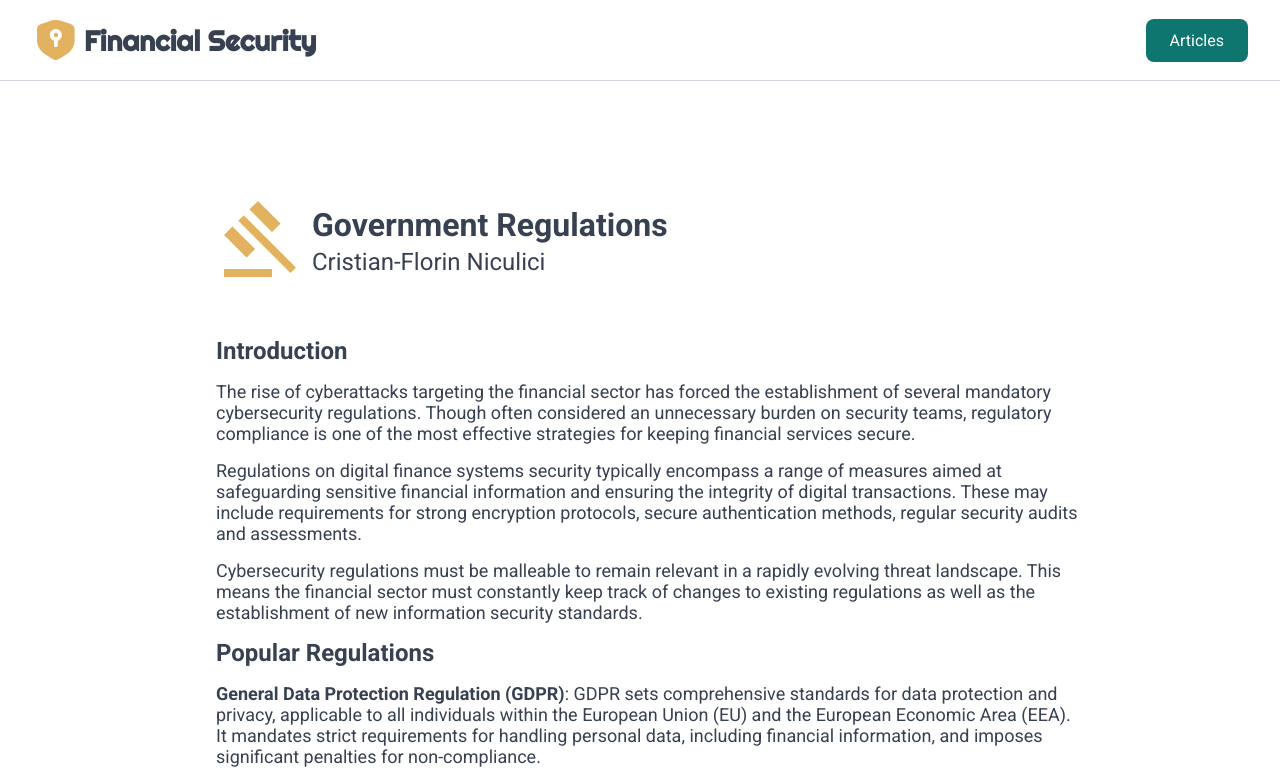
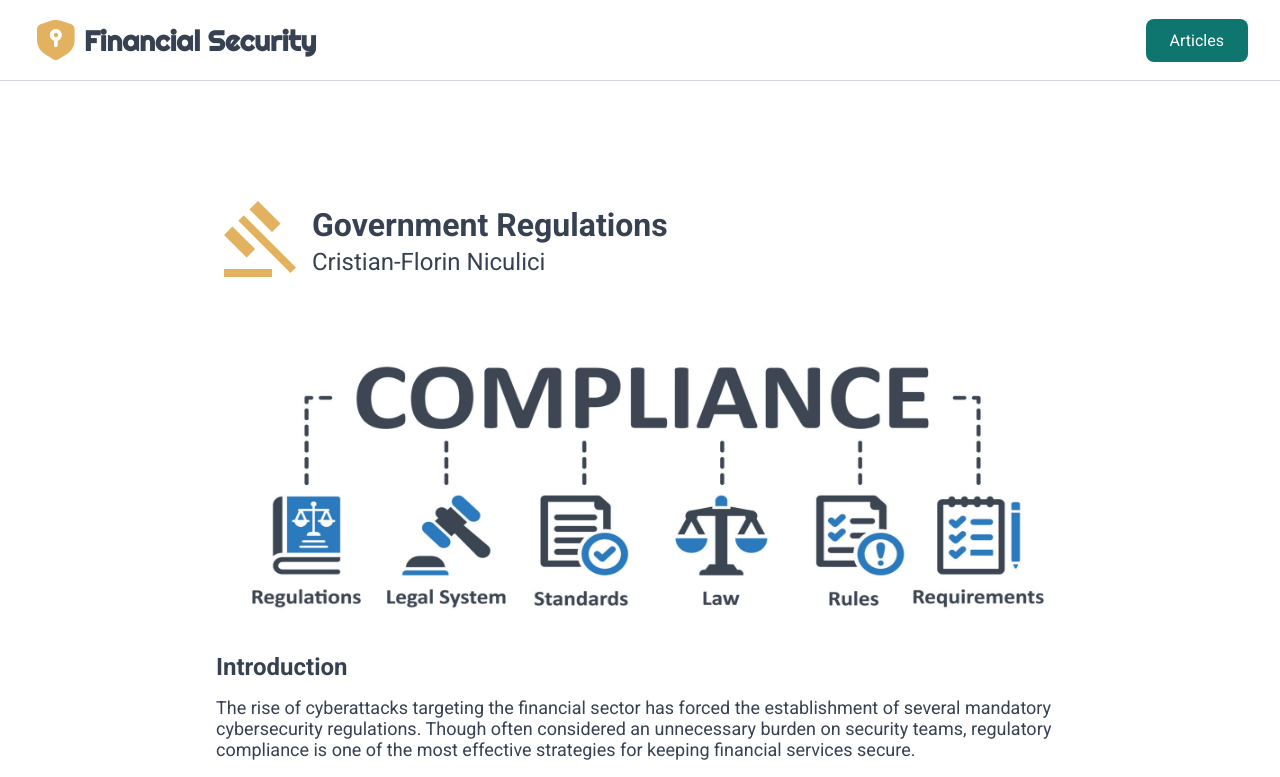
Before and after one commit to niculicicris/english-project, a Next.js app: page /article/government-regulations in a window 1280 px wide. Shown: the top 777 px of the page. Built offline with nearby package versions, Linux system fonts and the light colour scheme.

Commit message:
Added image

```diff
--- a/src/app/article/government-regulations/page.tsx
+++ b/src/app/article/government-regulations/page.tsx
@@ -7,6 +7,13 @@ function Example() {
                     title="Government Regulations   "
                     author="Cristian-Florin Niculici"
                     previousArticle="transactions">
+                <img
+                    style={{ borderRadius: "15px" }}
+                    src="/government-regulations/government-regulations.jpeg"
+                    height="300"
+                    width="864"
+                />
+
                 <h1>
                     Introduction
                 </h1>
```
Also changed, not shown: public/government-regulations/government-regulations.jpeg (added).
